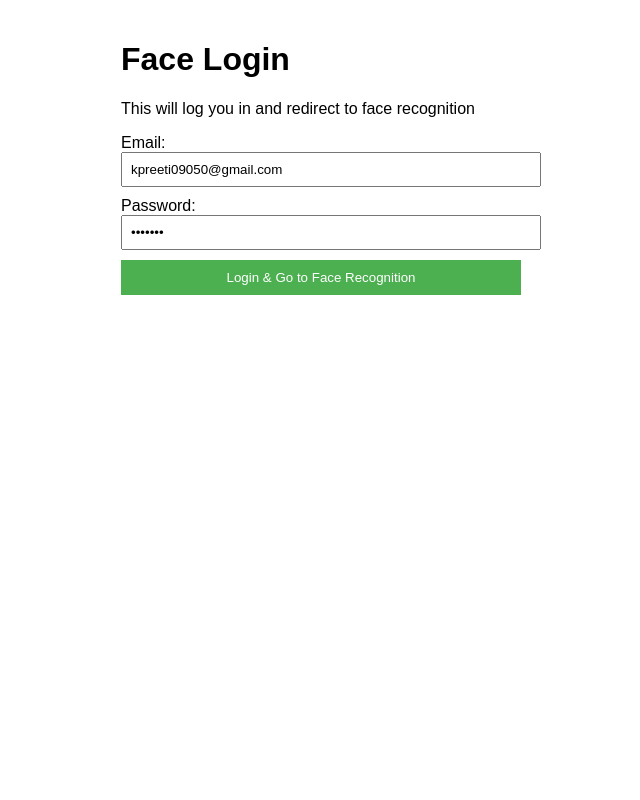
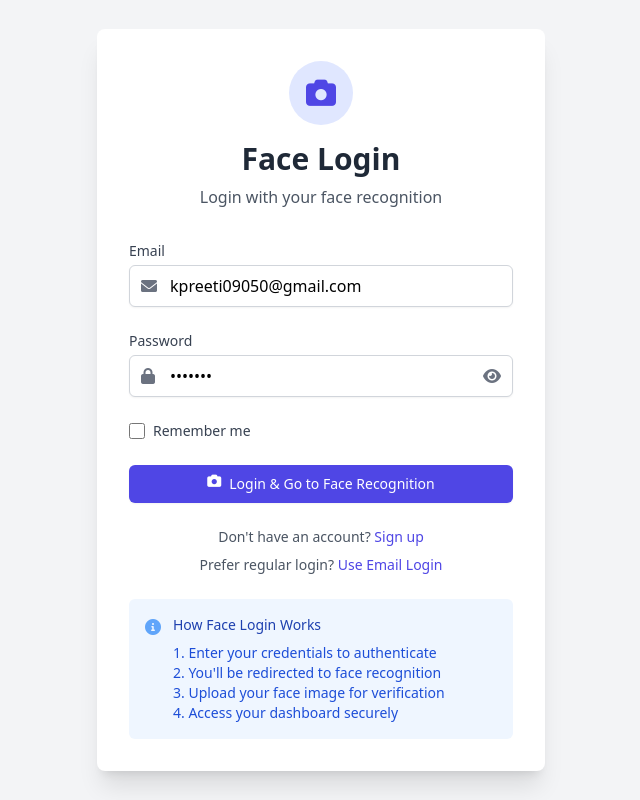
Before and after one commit to Preeti8684/AuthAI, a Flask app: template templates/face_login.html in a window 1280 px wide. Shown: the whole page, without its empty margins (319-959 px from the left). Run offline with Flask 2, Linux system fonts and the light colour scheme; the template is opened without the code that fills it, so the values that code supplies are empty; some libraries are stand-ins or nearby versions.

Commit message:
Improve face login flow and UI, enhance face verification logic
Refactors the face recognition endpoint to distinguish between face registration and verification, providing clear user feedback and session updates. Adds a dedicated route for the face login page, updates the face_login.html template with a modern UI using Tailwind CSS, and improves error handling and logging. Updates simple_face_match.py to better handle image file paths and duplicate detection. Adjusts .gitignore for better environment and backup file management.

```diff
--- a/templates/face_login.html
+++ b/templates/face_login.html
@@ -1,54 +1,120 @@
 <!DOCTYPE html>
-<html>
+<html lang="en">
 <head>
-    <title>Face Login</title>
-    <style>
-        body {
-            font-family: Arial, sans-serif;
-            max-width: 400px;
-            margin: 0 auto;
-            padding: 20px;
-        }
-        .error {
-            color: red;
-            margin: 10px 0;
-        }
-        input {
-            display: block;
-            width: 100%;
-            padding: 8px;
-            margin-bottom: 10px;
-        }
-        button {
-            padding: 10px;
-            background-color: #4CAF50;
-            color: white;
-            border: none;
-            cursor: pointer;
-            width: 100%;
-        }
-    </style>
+    <meta charset="UTF-8">
+    <meta name="viewport" content="width=device-width, initial-scale=1.0">
+    <title>Face Login - AuthAI</title>
+    <script src="https://cdn.tailwindcss.com"></script>
+    <link href="https://cdnjs.cloudflare.com/ajax/libs/font-awesome/6.0.0/css/all.min.css" rel="stylesheet">
 </head>
-<body>
-    <h1>Face Login</h1>
-    <p>This will log you in and redirect to face recognition</p>
+<body class="bg-gray-100 min-h-screen flex items-center justify-center">
+    <div class="max-w-md w-full mx-4">
+        <div class="bg-white rounded-lg shadow-xl p-8">
+            <div class="text-center mb-8">
+                <div class="mx-auto flex items-center justify-center h-16 w-16 rounded-full bg-indigo-100 mb-4">
+                    <i class="fas fa-camera text-3xl text-indigo-600"></i>
+                </div>
+                <h2 class="text-3xl font-bold text-gray-800">Face Login</h2>
+                <p class="text-gray-600 mt-2">Login with your face recognition</p>
+            </div>
 
-    {% with messages = get_flashed_messages() %}
-        {% if messages %}
-            {% for message in messages %}
-                <div class="error">{{ message }}</div>
-            {% endfor %}
-        {% endif %}
-    {% endwith %}
+            <!-- Display flash messages if any -->
+            {% with messages = get_flashed_messages(with_categories=true) %}
+                {% if messages %}
+                    {% for category, message in messages %}
+                        <div class="mb-4 p-4 rounded-md {% if category == 'error' %}bg-red-50 text-red-700{% else %}bg-green-50 text-green-700{% endif %} text-sm">
+                            {{ message }}
+                        </div>
+                    {% endfor %}
+                {% endif %}
+            {% endwith %}
 
-    <form method="POST" action="/face_login">
-        <label for="email">Email:</label>
-        <input type="email" id="email" name="email" value="kpreeti09050@gmail.com" required>
+            <form method="POST" action="/login" class="space-y-6">
 
-        <label for="password">Password:</label>
-        <input type="password" id="password" name="password" value="test123" required>
+                <div>
+                    <label for="email" class="block text-sm font-medium text-gray-700">Email</label>
+                    <div class="mt-1 relative">
+                        <span class="absolute inset-y-0 left-0 pl-3 flex items-center text-gray-500">
+                            <i class="fas fa-envelope"></i>
+                        </span>
+                        <input type="email" id="email" name="email" value="kpreeti09050@gmail.com" required
+                            class="block w-full pl-10 pr-3 py-2 border border-gray-300 rounded-md shadow-sm focus:ring-indigo-500 focus:border-indigo-500">
+                    </div>
+                </div>
 
-        <button type="submit">Login & Go to Face Recognition</button>
-    </form>
+                <div>
+                    <label for="password" class="block text-sm font-medium text-gray-700">Password</label>
+                    <div class="mt-1 relative">
+                        <span class="absolute inset-y-0 left-0 pl-3 flex items-center text-gray-500">
+                            <i class="fas fa-lock"></i>
+                        </span>
+                        <input type="password" id="password" name="password" value="test123" required
+                            class="block w-full pl-10 pr-3 py-2 border border-gray-300 rounded-md shadow-sm focus:ring-indigo-500 focus:border-indigo-500">
+                        <button type="button" id="togglePassword" class="absolute inset-y-0 right-0 pr-3 flex items-center text-gray-500 hover:text-gray-700">
+                            <i class="fas fa-eye"></i>
+                        </button>
+                    </div>
+                </div>
+
+                <div class="flex items-center justify-between">
+                    <div class="flex items-center">
+                        <input type="checkbox" id="remember" name="remember"
+                            class="h-4 w-4 text-indigo-600 focus:ring-indigo-500 border-gray-300 rounded">
+                        <label for="remember" class="ml-2 block text-sm text-gray-700">Remember me</label>
+                    </div>
+                </div>
+
+                <div>
+                    <button type="submit"
+                        class="w-full flex justify-center py-2 px-4 border border-transparent rounded-md shadow-sm text-sm font-medium text-white bg-indigo-600 hover:bg-indigo-700 focus:outline-none focus:ring-2 focus:ring-offset-2 focus:ring-indigo-500">
+                        <i class="fas fa-camera mr-2"></i>
+                        Login & Go to Face Recognition
+                    </button>
+                </div>
+            </form>
+
+            <div class="mt-6 text-center">
+                <p class="text-sm text-gray-600">
+                    Don't have an account?
+                    <a href="/signup" class="font-medium text-indigo-600 hover:text-indigo-500">Sign up</a>
+                </p>
+                <p class="text-sm text-gray-600 mt-2">
+                    Prefer regular login?
+                    <a href="/login" class="font-medium text-indigo-600 hover:text-indigo-500">Use Email Login</a>
+                </p>
+            </div>
+
+            <!-- Face Recognition Info -->
+            <div class="mt-6 p-4 bg-blue-50 rounded-md">
+                <div class="flex">
+                    <div class="flex-shrink-0">
+                        <i class="fas fa-info-circle text-blue-400"></i>
+                    </div>
+                    <div class="ml-3">
+                        <h3 class="text-sm font-medium text-blue-800">How Face Login Works</h3>
+                        <div class="mt-2 text-sm text-blue-700">
+                            <p>1. Enter your credentials to authenticate</p>
+                            <p>2. You'll be redirected to face recognition</p>
+                            <p>3. Upload your face image for verification</p>
+                            <p>4. Access your dashboard securely</p>
+                        </div>
+                    </div>
+                </div>
+            </div>
+        </div>
+    </div>
+
+    <script>
+        // Toggle password visibility
+        document.getElementById('togglePassword').addEventListener('click', () => {
+            const passwordInput = document.getElementById('password');
+            const type = passwordInput.getAttribute('type') === 'password' ? 'text' : 'password';
+            passwordInput.setAttribute('type', type);
+
+            const icon = document.querySelector('#togglePassword i');
+            icon.classList.toggle('fa-eye');
+            icon.classList.toggle('fa-eye-slash');
+        });
+    </script>
 </body>
 </html>
```
Also changed, not shown: server.py (+137 -70 lines), simple_face_match.py (+12 -4 lines), static/faces/user_68a950fd1d12d0136fb4c700.jpg (added), 1 other file.
